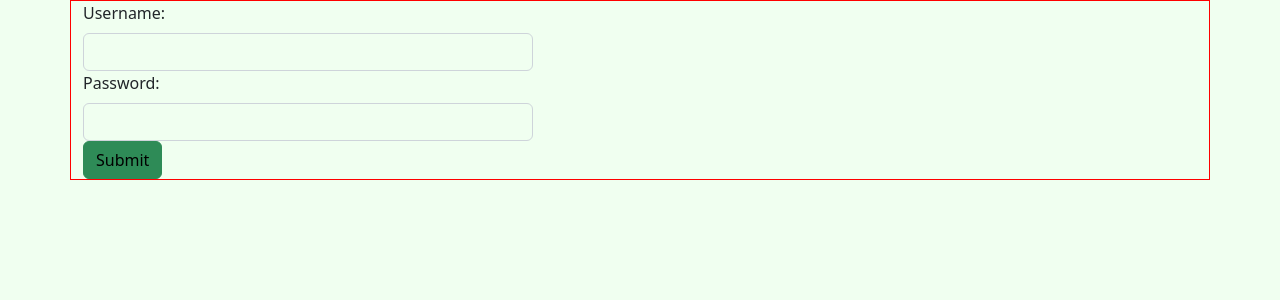
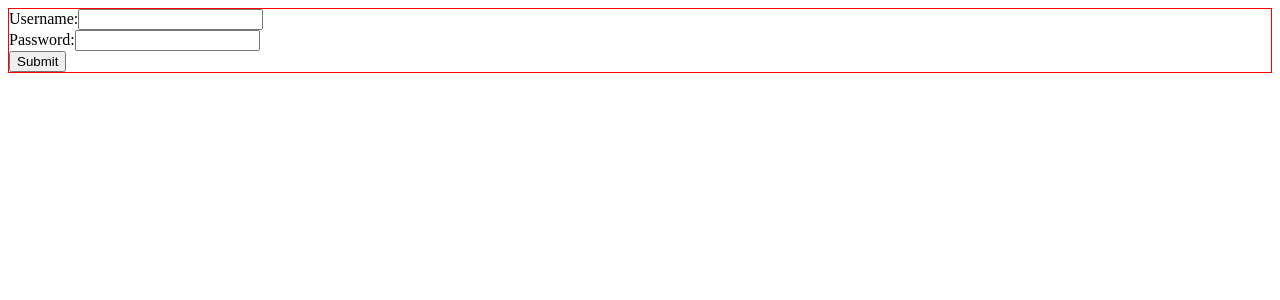
Before and after one commit to SethSingletary/myFlix-client, a React (Vite) app: page /login in a window 1280 px wide. Shown: the top 300 px of the page. Built offline with nearby package versions, Linux system fonts and the light colour scheme.

Commit message:
Update index.scss

```diff
--- a/src/index.scss
+++ b/src/index.scss
@@ -1,7 +1,7 @@
 $color: steelblue;
 $primary: SeaGreen;
 $body-bg: #f0fff0;
-@import '~bootstrap/scss/bootstrap.scss';
+//@import '~bootstrap/scss/bootstrap.scss';
 
 .my-flix {
     color: $color;
```
